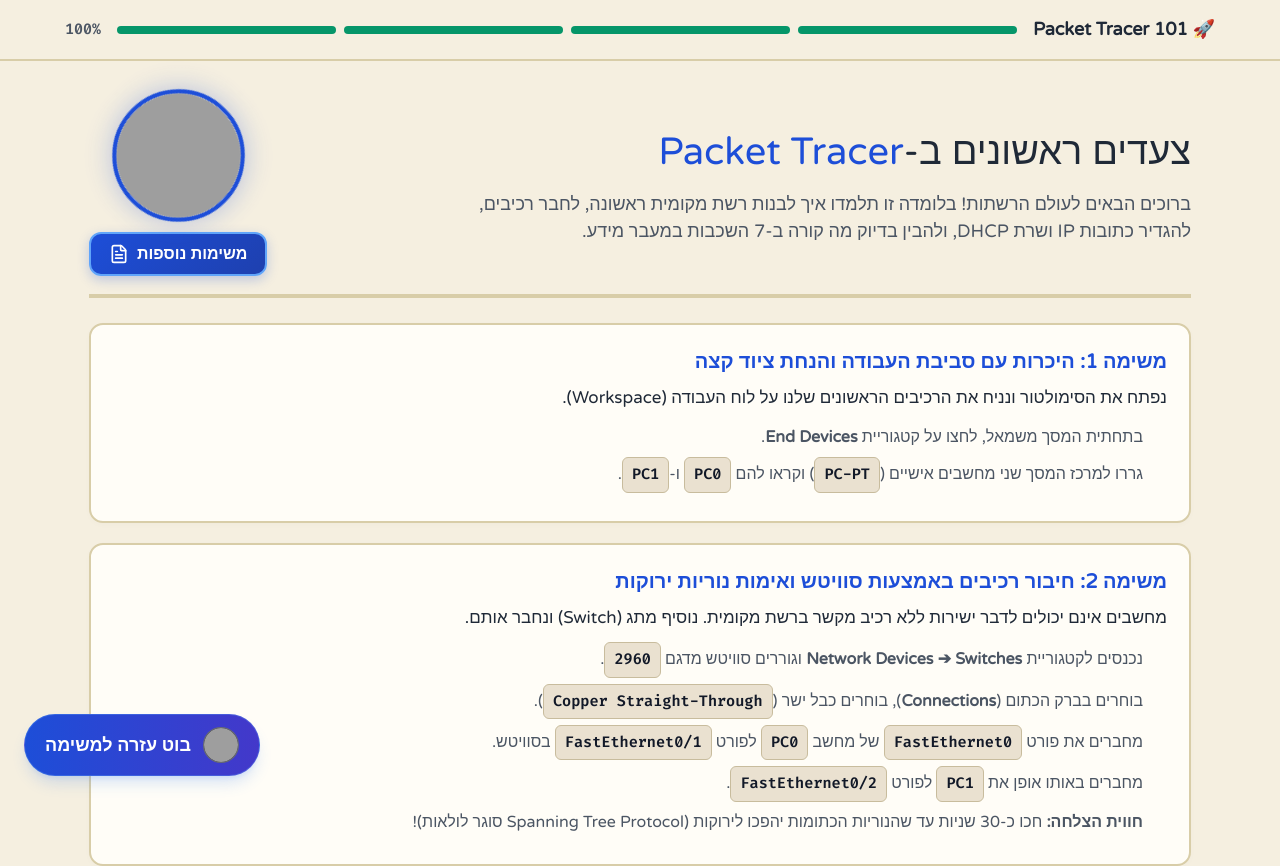
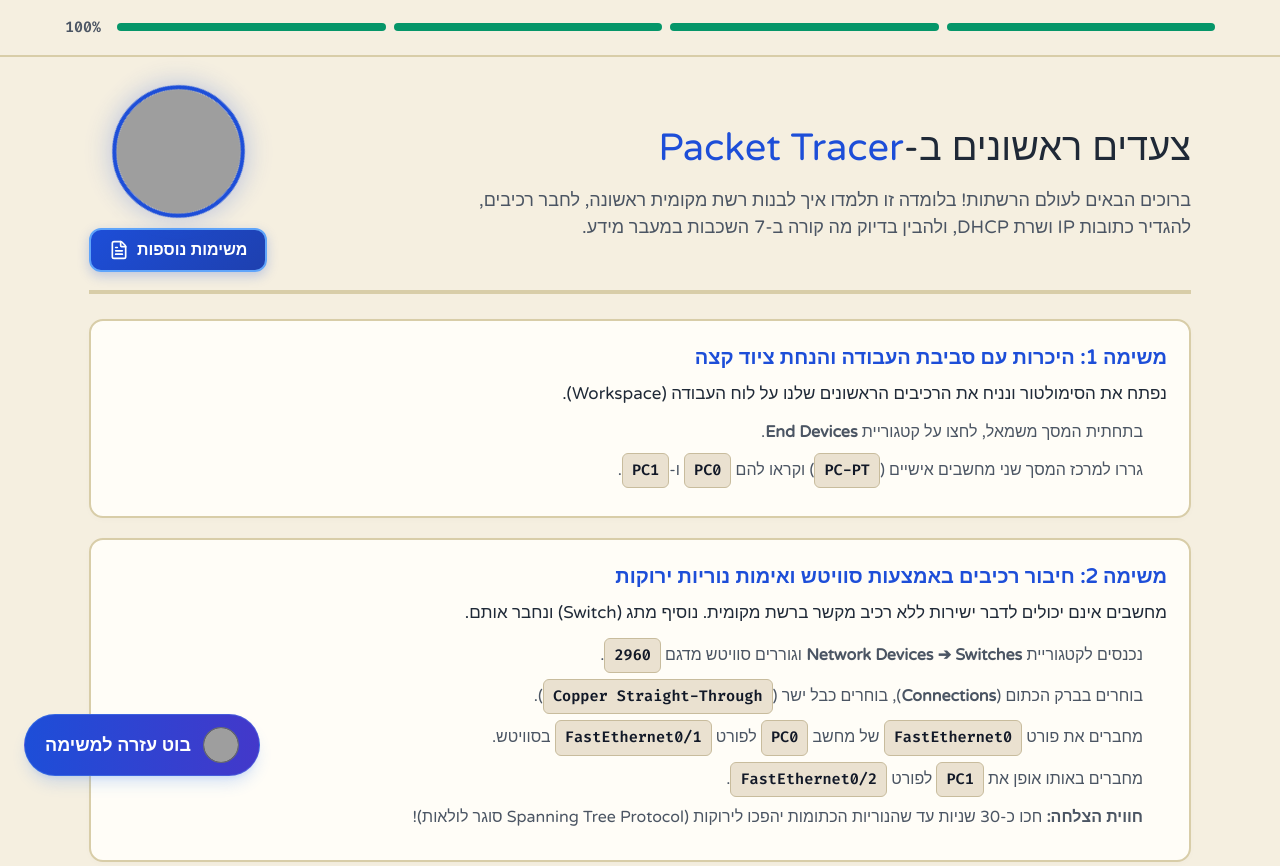
Before and after one commit to saharhakimi-lab/pt1, a plain HTML site: page index.html in a window 1280 px wide. Shown: the top 866 px of the page. Drawn offline with nearby package versions, Linux system fonts and the light colour scheme; grey boxes are pictures that could not be loaded.

Commit message:
Remove progressbar title from index.html

```diff
--- a/index.html
+++ b/index.html
@@ -56,7 +56,6 @@
 
 .progressbar{position:sticky; top:0; z-index:40; background:rgba(245,239,224,0.95); backdrop-filter:blur(8px); border-bottom:2px solid var(--border); padding:16px 24px;}
 .progressbar-inner{max-width:1150px; margin:0 auto; display:flex; align-items:center; gap:16px;}
-.progressbar-title{font-weight:700; font-size:18px; white-space:nowrap; color:var(--text);}
 .steps{display:flex; gap:8px; flex:1;}
 .step{flex:1; height:8px; border-radius:4px; background:#D8CDA8; position:relative; overflow:hidden;}
 .step.done{background:var(--ok);}
@@ -187,7 +186,6 @@
 
 <div class="progressbar">
   <div class="progressbar-inner">
-    <div class="progressbar-title">🚀 Packet Tracer 101</div>
     <div class="steps" id="stepsBar"></div>
     <div class="progress-pct" id="progressPct">0%</div>
   </div>
```
